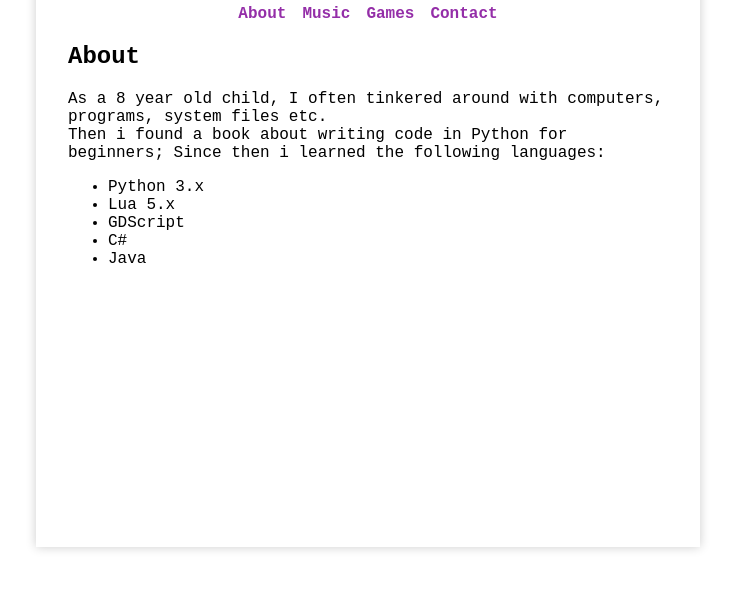
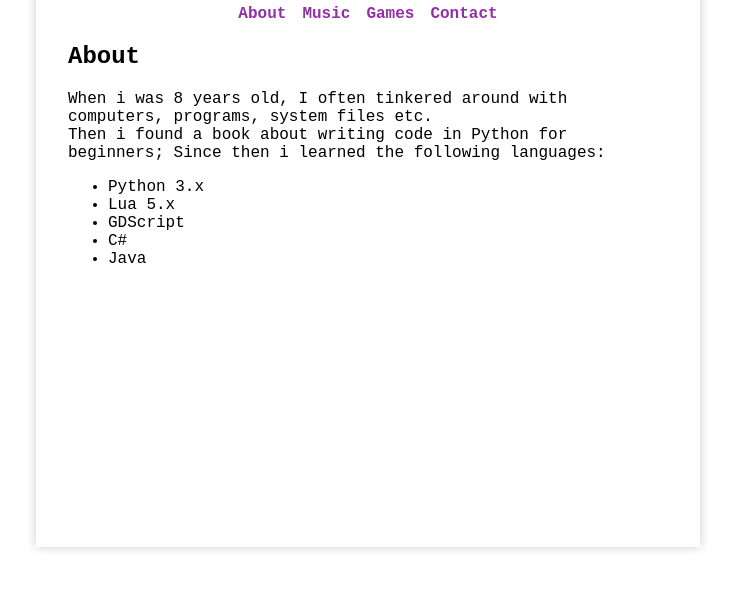
Before and after one commit to IMGNS-Studio/website, a plain HTML site: page index.html in a window 1280 px wide. Shown: the part 185-774 px from the top of the page, without its empty margins (272-1007 px from the left). Drawn offline with Linux system fonts and the light colour scheme.

Commit message:
Update index.html

```diff
--- a/index.html
+++ b/index.html
@@ -98,7 +98,7 @@
     </div>
       <section id="about">
         <h2>About</h2>
-        <p>As a 8 year old child, I often tinkered around with computers, programs, system files etc.<br>
+        <p>When i was 8 years old, I often tinkered around with computers, programs, system files etc.<br>
           Then i found a book about writing code in Python for beginners; Since then i learned the following languages:
           <ul>
             <li>Python 3.x</li>
```
